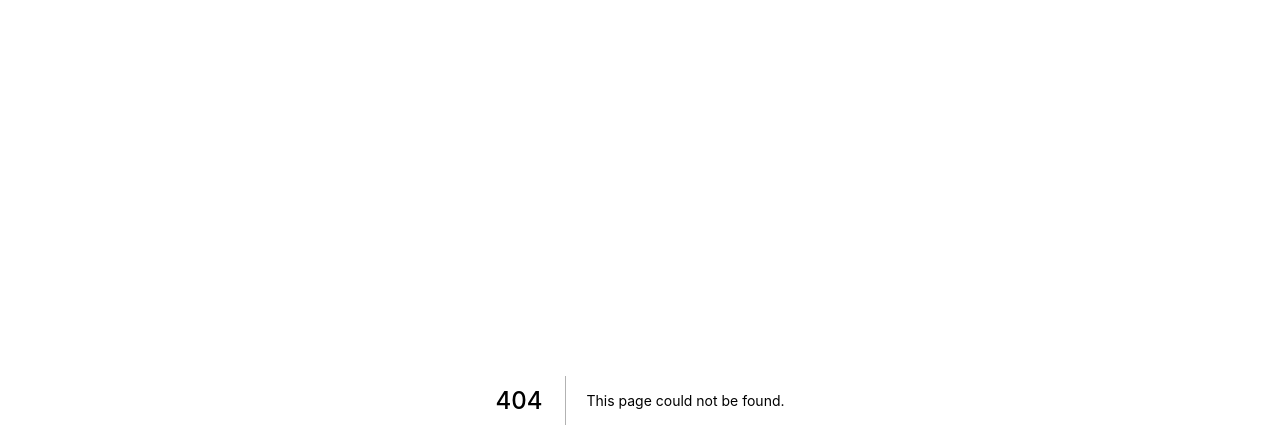
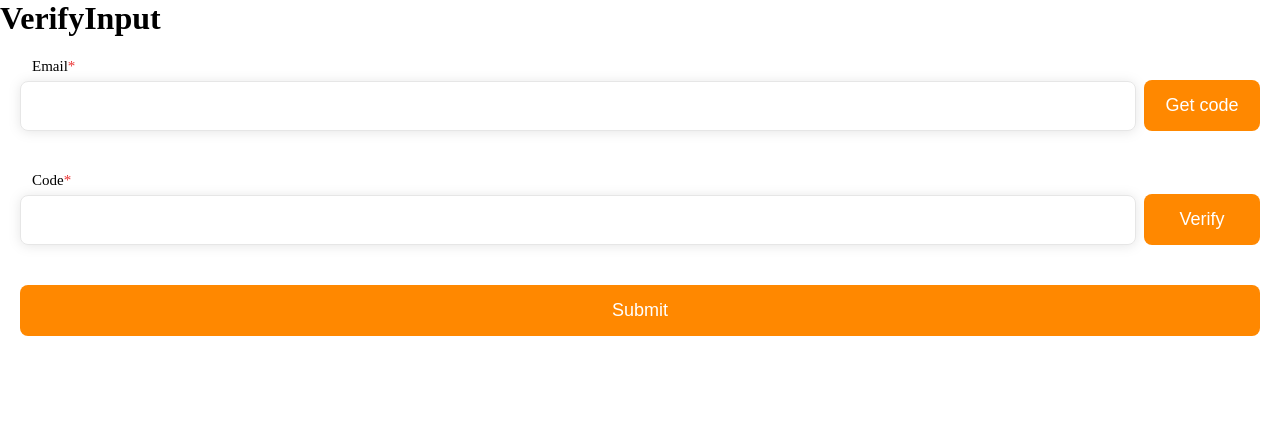
Before and after one commit to PanicBear/ui-test, a Next.js app: page /feat/verify-input in a window 1280 px wide. Before the commit this address had no page. Shown: the top 448 px of the page. Built offline with nearby package versions, Linux system fonts and the light colour scheme.

Commit message:
style(verifyInput): input with button

```diff
--- /dev/null
+++ b/components/atoms/Button.tsx
@@ -0,0 +1,33 @@
+import { MouseEvent, MouseEventHandler, ReactNode } from 'react';
+import styled, { CSSProperties } from 'styled-components';
+
+const StyledButton = styled.button<{ highlight?: boolean; width?: number }>`
+  width: ${({ width }) => (width ? `${width}px` : '100%')};
+  padding: 16px;
+  background-color: ${({ highlight, theme }) => (highlight ? theme.Color.Point1 : theme.Color.SemiBlack)};
+  opacity: ${({ highlight }) => (highlight ? 1 : 0.77)};
+  color: white;
+  font-style: normal;
+  font-weight: 400;
+  font-size: 18px;
+  line-height: 19px;
+  border-radius: 8px;
+  border: none;
+`;
+
+interface ButtonProps {
+  children: ReactNode;
+  onClick?: MouseEventHandler;
+  highlight?: boolean;
+  width?: number;
+}
+
+const Button: (props: ButtonProps) => JSX.Element = ({ children, onClick = () => {}, highlight = true, width }) => {
+  return (
+    <StyledButton onClick={onClick} highlight={highlight} width={width}>
+      {children}
+    </StyledButton>
+  );
+};
+
+export default Button;
--- a/components/atoms/index.ts
+++ b/components/atoms/index.ts
@@ -1 +1 @@
-export * from './';
+export { default as Button } from './Button';
--- /dev/null
+++ b/components/molecules/input/ButtonInput.tsx
@@ -0,0 +1,89 @@
+import { Button } from '@components/atoms';
+import { Layout } from '@styles/theme';
+import { InputHTMLAttributes, MouseEventHandler, ReactNode } from 'react';
+import { UseFormRegisterReturn } from 'react-hook-form';
+import styled from 'styled-components';
+import { TooltipProps } from '../Tooltip';
+
+const InputFieldArea = styled.div`
+  width: 100%;
+`;
+const Label = styled.label`
+  padding-left: 12px;
+  margin-bottom: 4px;
+  font-size: 15px;
+  font-weight: 400;
+  line-height: 19px;
+  letter-spacing: 0px;
+  text-align: left;
+`;
+const RequiredAsterisk = styled.span`
+  color: ${({ theme }) => theme.Color.Warning};
+  font-size: 15px;
+  font-weight: 400;
+  line-height: 19px;
+  letter-spacing: 0px;
+  text-align: left;
+`;
+const InputRow = styled.div`
+  ${Layout.flexRowCenter}
+  padding-top: 4px;
+  gap: 8px;
+`;
+const Input = styled.input<{ highlight?: boolean; hasTooltip?: boolean }>`
+  flex: 1;
+  height: 50px;
+  padding: 16px 12px;
+  margin-right: ${({ hasTooltip }) => (hasTooltip ? '-20px' : 0)};
+  background-color: ${({ highlight, theme }) => (highlight ? theme.Color.Point2 : theme.Color.White)};
+  border: 1px solid ${({ highlight, theme }) => (highlight ? theme.Color.Point1 : theme.Color.Slate)};
+  border-radius: 8px;
+
+  ${({ theme }) => theme.Shadow.sm}
+`;
+const ErrorMessageField = styled.p<{ message: boolean }>`
+  color: ${({ theme, message }) => (message ? theme.Color.Warning : 'transparent')};
+  margin: 0;
+  padding: 0;
+  margin-top: 8px;
+  padding-left: 12px;
+  font-size: 12px;
+  font-weight: 400;
+  line-height: 16px;
+  letter-spacing: -0.2px;
+  text-align: left;
+`;
+interface InputFieldProps extends InputHTMLAttributes<HTMLInputElement> {
+  register: UseFormRegisterReturn;
+  label?: string;
+  highlight?: boolean;
+  button: { width: number; children: ReactNode; onButtonClick: MouseEventHandler };
+  error?: { showError: boolean; message?: string };
+}
+
+const ButtonInput: (props: InputFieldProps) => JSX.Element = ({
+  register,
+  label,
+  highlight,
+  error,
+  button: { children, onButtonClick, width },
+  ...inputAttrs
+}) => {
+  return (
+    <InputFieldArea>
+      <Label>{label}</Label>
+      {inputAttrs.required && <RequiredAsterisk>*</RequiredAsterisk>}
+      <InputRow>
+        <Input {...register} highlight={highlight} {...inputAttrs} />
+        <Button width={width} onClick={onButtonClick}>
+          {children}
+        </Button>
+      </InputRow>
+      {error?.showError && (
+        <ErrorMessageField message={Boolean(error.message)}>{error.message ? error.message : 'none'}</ErrorMessageField>
+      )}
+    </InputFieldArea>
+  );
+};
+
+export default ButtonInput;
--- /dev/null
+++ b/components/molecules/input/TextInput.tsx
@@ -0,0 +1,86 @@
+import { Layout } from '@styles/theme';
+import { InputHTMLAttributes } from 'react';
+import { UseFormRegisterReturn } from 'react-hook-form';
+import styled from 'styled-components';
+import Tooltip, { TooltipProps } from '../Tooltip';
+
+const InputFieldArea = styled.div`
+  width: 100%;
+  gap: 4px;
+`;
+const Label = styled.label`
+  padding-left: 12px;
+  margin-bottom: 4px;
+  font-size: 15px;
+  font-weight: 400;
+  line-height: 19px;
+  letter-spacing: 0px;
+  text-align: left;
+`;
+const RequiredAsterisk = styled.span`
+  color: ${({ theme }) => theme.Color.Warning};
+  font-size: 15px;
+  font-weight: 400;
+  line-height: 19px;
+  letter-spacing: 0px;
+  text-align: left;
+`;
+const InputRow = styled.div`
+  ${Layout.flexRowCenter}
+  padding-top: 4px;
+`;
+const Input = styled.input<{ highlight?: boolean; hasTooltip?: boolean }>`
+  width: 100%;
+  height: 50px;
+  padding: 16px 12px;
+  margin-right: ${({ hasTooltip }) => (hasTooltip ? '-20px' : 0)};
+  background-color: ${({ highlight, theme }) => (highlight ? theme.Color.Point2 : theme.Color.White)};
+  border: 1px solid ${({ highlight, theme }) => (highlight ? theme.Color.Point1 : theme.Color.Slate)};
+  border-radius: 8px;
+
+  ${({ theme }) => theme.Shadow.sm}
+`;
+const ErrorMessageField = styled.p<{ message: boolean }>`
+  color: ${({ theme, message }) => (message ? theme.Color.Warning : 'transparent')};
+  margin: 0;
+  padding: 0;
+  margin-top: 8px;
+  padding-left: 12px;
+  font-size: 12px;
+  font-weight: 400;
+  line-height: 16px;
+  letter-spacing: -0.2px;
+  text-align: left;
+`;
+interface InputFieldProps extends InputHTMLAttributes<HTMLInputElement> {
+  register: UseFormRegisterReturn;
+  label?: string;
+  highlight?: boolean;
+  tooltip?: TooltipProps;
+  error?: { showError: boolean; message?: string };
+}
+
+const TextInput: (props: InputFieldProps) => JSX.Element = ({
+  register,
+  label,
+  highlight,
+  tooltip,
+  error,
+  ...inputAttrs
+}) => {
+  return (
+    <InputFieldArea>
+      <Label>{label}</Label>
+      {inputAttrs.required && <RequiredAsterisk>*</RequiredAsterisk>}
+      <InputRow>
+        <Input {...register} hasTooltip={Boolean(tooltip)} highlight={highlight} {...inputAttrs} />
+        {tooltip && <Tooltip hoverText={tooltip.hoverText} />}
+      </InputRow>
+      {error?.showError && (
+        <ErrorMessageField message={Boolean(error.message)}>{error.message ? error.message : 'none'}</ErrorMessageField>
+      )}
+    </InputFieldArea>
+  );
+};
+
+export default TextInput;
--- /dev/null
+++ b/components/molecules/input/index.ts
@@ -0,0 +1,2 @@
+export { default as TextInput } from './TextInput';
+export { default as ButtonInput } from './ButtonInput';
--- a/components/templates/CommonTemplate.tsx
+++ b/components/templates/CommonTemplate.tsx
@@ -7,6 +7,9 @@ const TemplateArea = styled.div`
 `;
 const TemplateTitle = styled.h1`
   margin: 0;
+`;
+const ContentArea = styled.div`
+  padding: 20px;
 `;
 
 interface CommonPageTempalte {
@@ -18,7 +21,7 @@ const CommonTemplate: (props: CommonPageTempalte) => JSX.Element = ({ title, chi
   return (
     <TemplateArea>
       <TemplateTitle>{title}</TemplateTitle>
-      {children}
+      <ContentArea>{children}</ContentArea>
     </TemplateArea>
   );
 };
--- a/package.json
+++ b/package.json
@@ -13,6 +13,7 @@
     "next": "12.1.6",
     "react": "18.2.0",
     "react-dom": "18.2.0",
+    "react-hook-form": "^7.33.0",
     "styled-components": "^5.3.5"
   },
   "devDependencies": {
--- /dev/null
+++ b/pages/feat/verify-input.tsx
@@ -0,0 +1,64 @@
+import { Button } from '@components/atoms';
+import { ButtonInput, TextInput } from '@components/molecules/input';
+import { CommonTemplate } from '@components/templates';
+import { NextPage } from 'next';
+import { useForm } from 'react-hook-form';
+import styled from 'styled-components';
+
+const Form = styled.form`
+  ${({ theme }) => theme.Layout.flexColStart}
+  gap: 16px;
+`;
+
+interface VerifyInputForm {
+  email: string;
+  code: string;
+}
+
+const Page: NextPage = () => {
+  const {
+    register,
+    handleSubmit,
+    formState: {
+      errors: { email, code },
+    },
+  } = useForm<VerifyInputForm>();
+
+  const onValid = (validForm: VerifyInputForm) => {
+    console.log(validForm);
+  };
+
+  return (
+    <CommonTemplate title={'VerifyInput'}>
+      <Form onSubmit={handleSubmit(onValid)}>
+        <ButtonInput
+          register={register('email', {
+            minLength: {
+              value: 4,
+              message: 'email test ',
+            },
+          })}
+          label={'Email'}
+          error={{ showError: true, message: email?.message }}
+          button={{ children: 'Get code', width: 116, onButtonClick: () => console.log('click') }}
+          required
+        />
+        <ButtonInput
+          register={register('code', {
+            minLength: {
+              value: 4,
+              message: 'code test',
+            },
+          })}
+          label={'Code'}
+          button={{ children: 'Verify', width: 116, onButtonClick: () => console.log('click') }}
+          error={{ showError: true, message: code?.message }}
+          required
+        />
+        <Button>Submit</Button>
+      </Form>
+    </CommonTemplate>
+  );
+};
+
+export default Page;
--- a/pages/index.tsx
+++ b/pages/index.tsx
@@ -9,10 +9,15 @@ const Home: NextPage = () => {
     e.preventDefault();
     router.push('/feat/tooltip');
   };
+  const toVerifyInput: MouseEventHandler = (e) => {
+    e.preventDefault();
+    router.push('/feat/verify-input');
+  };
 
   return (
     <>
       <button onClick={toTooltip}>tooltip</button>
+      <button onClick={toVerifyInput}>verify input</button>
     </>
   );
 };
```
Also changed, not shown: 1 other file (tests, documents, lock files or other folders).
